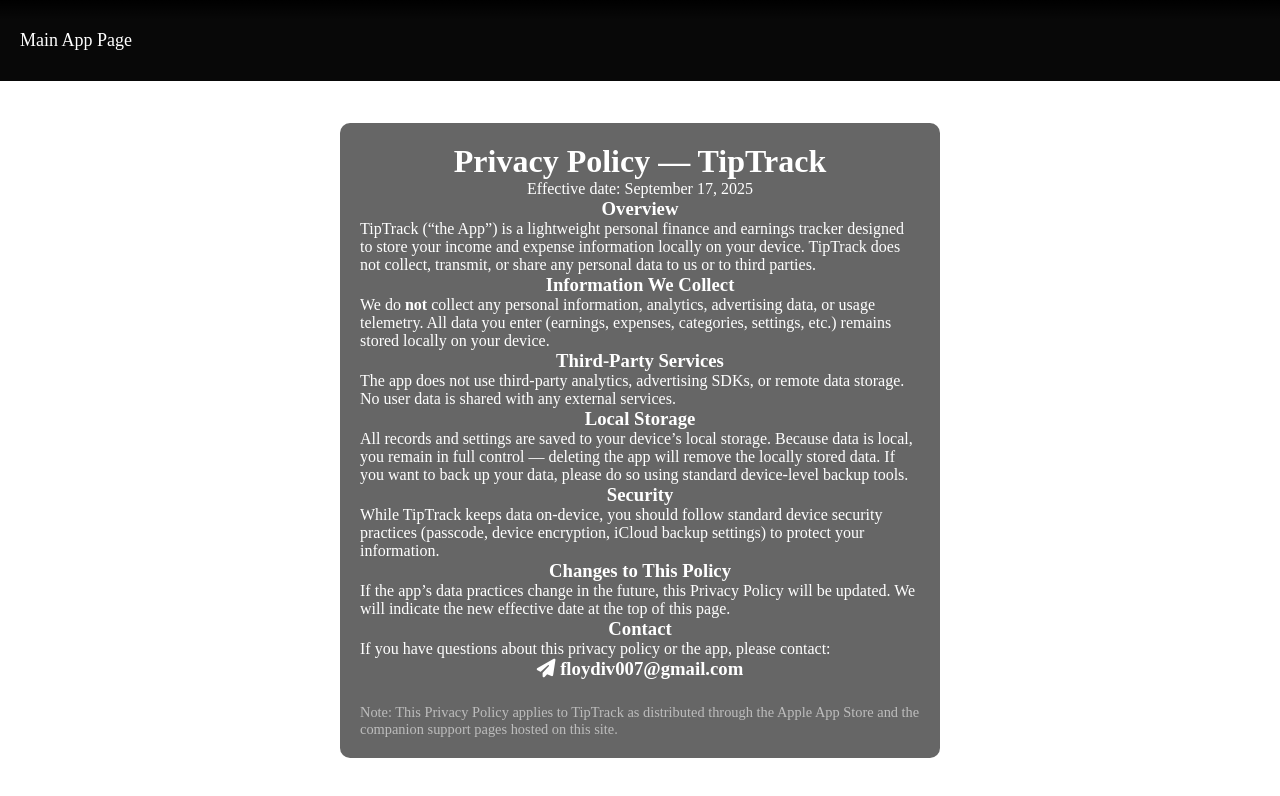
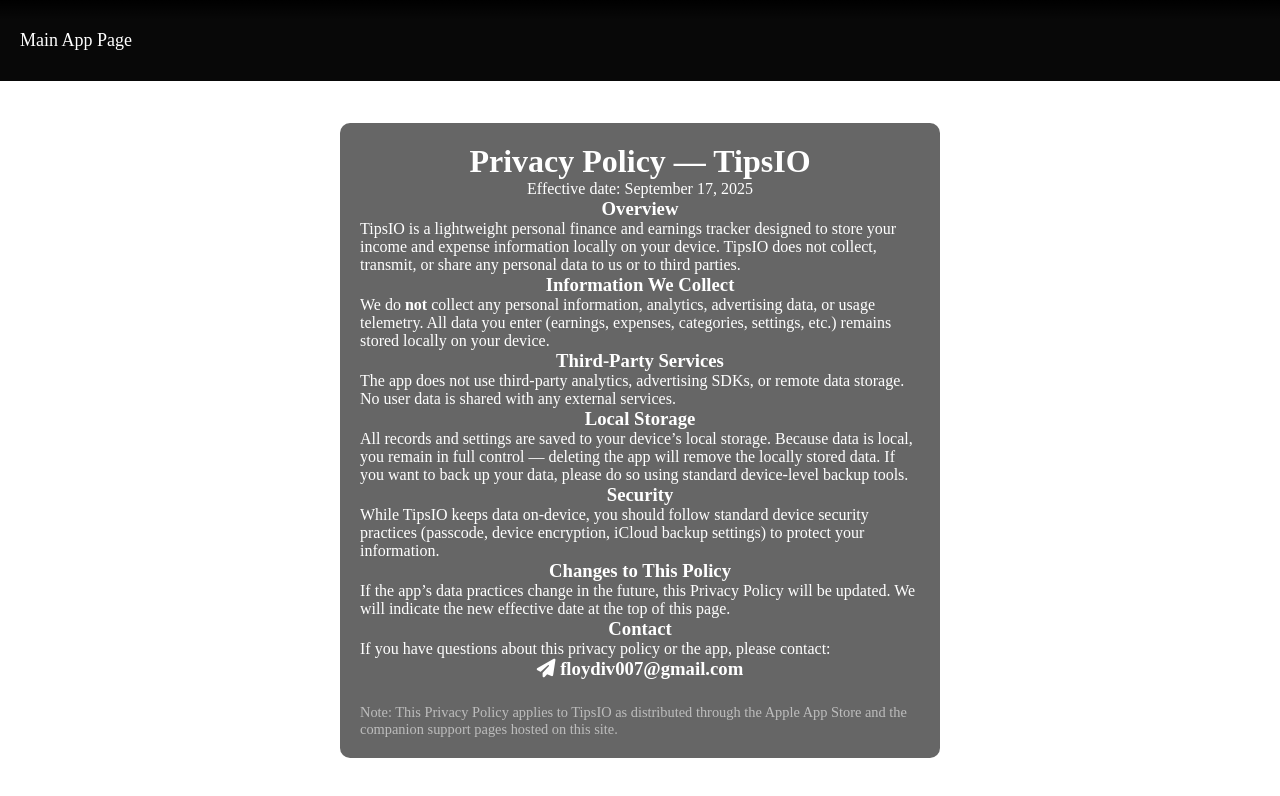
Before and after one commit to The-IV/The-IV.github.io, a plain HTML site: page TipsIO/Privacy/index.html in a window 1280 px wide. Drawn offline with Linux system fonts and the light colour scheme.

Commit message:
App Name Fix
Updated the name for my iOS app from "Tip Track" to  "TipsIO"

```diff
--- a/TipsIO/Privacy/index.html
+++ b/TipsIO/Privacy/index.html
@@ -16,13 +16,13 @@
     </nav>
 
     <div class="container">
-        <h1 id="policy-title">Privacy Policy — TipTrack</h1>
+        <h1 id="policy-title">Privacy Policy — TipsIO</h1>
         <div class="policy-meta">Effective date: September 17, 2025</div>
 
         <h3>Overview</h3>
         <p>
-        TipTrack (“the App”) is a lightweight personal finance and earnings tracker designed
-        to store your income and expense information locally on your device. TipTrack does not
+        TipsIO is a lightweight personal finance and earnings tracker designed
+        to store your income and expense information locally on your device. TipsIO does not
         collect, transmit, or share any personal data to us or to third parties.
         </p>
 
@@ -48,7 +48,7 @@
 
         <h3>Security</h3>
         <p>
-        While TipTrack keeps data on-device, you should follow standard device security practices
+        While TipsIO keeps data on-device, you should follow standard device security practices
         (passcode, device encryption, iCloud backup settings) to protect your information.
         </p>
 
@@ -63,7 +63,7 @@
             <h3><i class="fa-solid fa-paper-plane"></i> floydiv007@gmail.com</h3>
 
         <p style="font-size:0.9rem; color:#bdbdbd; margin-top:1.5rem;">
-        Note: This Privacy Policy applies to TipTrack as distributed through the Apple App Store
+        Note: This Privacy Policy applies to TipsIO as distributed through the Apple App Store
         and the companion support pages hosted on this site.
         </p>
     </div>
```
Also changed, not shown: TipsIO/index.html (+1 -1 lines).
